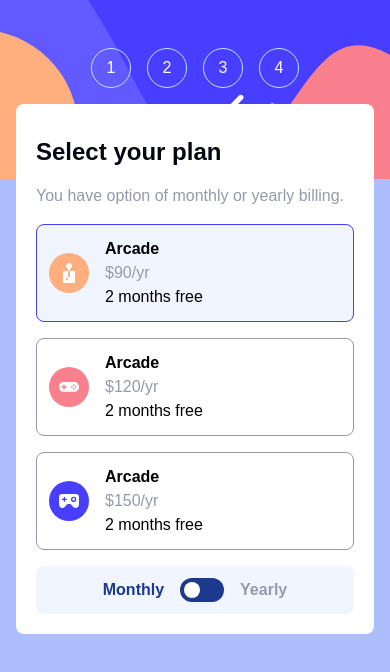
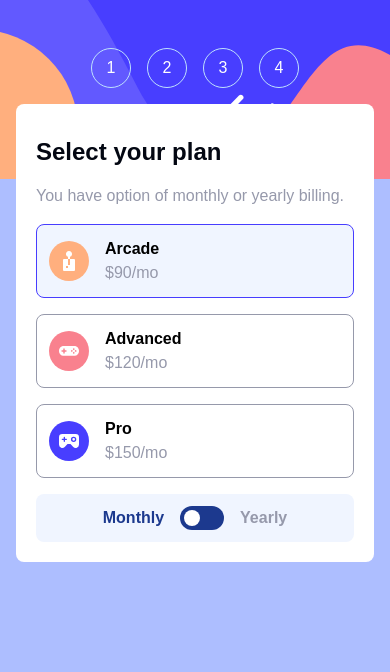
Before and after one commit to AslamtoIbrahim/multi-step-form-main, a React (Vite) app: page / in a window 390 px wide. Shown: the top 672 px of the page. Built offline with nearby package versions, Linux system fonts and the light colour scheme.

Commit message:
feat: add Plan Card component for optimized mobile

```diff
--- a/src/components/PlanOption.tsx
+++ b/src/components/PlanOption.tsx
@@ -5,12 +5,20 @@ type OptionProps = {
   title: string;
   price: number;
   isSelected: boolean;
+  onSelectPlan: (title: string) => void;
 };
 
-const PlanOption = ({ image, title, price, isSelected }: OptionProps) => {
-  const [isMonthlyBilling, setMonthlyBilling] = useState(false);
+const PlanOption = ({
+  image,
+  title,
+  price,
+  isSelected,
+  onSelectPlan,
+}: OptionProps) => {
+  const [isMonthlyBilling, setMonthlyBilling] = useState(true);
   return (
     <div
+      onClick={() => onSelectPlan(title)}
       className={`flex items-center gap-4 border border-grey-500 rounded-lg p-3
   ${isSelected && "border-purple-600 bg-blue-100"}`}
     >
--- a/src/components/PlanSelector.tsx
+++ b/src/components/PlanSelector.tsx
@@ -1,16 +1,40 @@
-import PlanOption from "./PlanOption"
-import arcade_img from "../assets/icon-arcade.svg"
-import advanced_img from "../assets/icon-advanced.svg"
-import pro_img from "../assets/icon-pro.svg"
+import PlanOption from "./PlanOption";
+import arcade_img from "../assets/icon-arcade.svg";
+import advanced_img from "../assets/icon-advanced.svg";
+import pro_img from "../assets/icon-pro.svg";
+import { useState } from "react";
+import { ADVANCE_PLAN, ARCADE_PLAN, PRO_PLAN } from "../lib/keys";
 
 const PlanSelector = () => {
+  const [plan, setPlan] = useState("arcade");
+  const onSelectPlanHandler = (title: string) => {
+    setPlan(title.toLowerCase());
+  };
   return (
     <div className="space-y-4">
-      <PlanOption image={arcade_img} title="Arcade" price={90} isSelected={true} />
-      <PlanOption image={advanced_img} title="Arcade" price={120} isSelected={false} />
-      <PlanOption image={pro_img} title="Arcade" price={150} isSelected={false} />
+      <PlanOption
+        onSelectPlan={onSelectPlanHandler}
+        image={arcade_img}
+        title="Arcade"
+        price={90}
+        isSelected={plan === ARCADE_PLAN}
+      />
+      <PlanOption
+        onSelectPlan={onSelectPlanHandler}
+        image={advanced_img}
+        title="Advanced"
+        price={120}
+        isSelected={plan === ADVANCE_PLAN}
+      />
+      <PlanOption
+        onSelectPlan={onSelectPlanHandler}
+        image={pro_img}
+        title="Pro"
+        price={150}
+        isSelected={plan === PRO_PLAN}
+      />
     </div>
-  )
-}
+  );
+};
 
-export default PlanSelector
+export default PlanSelector;
--- /dev/null
+++ b/src/lib/keys.tsx
@@ -0,0 +1,3 @@
+export const ARCADE_PLAN = "arcade";
+export const ADVANCE_PLAN = "advanced";
+export const PRO_PLAN = "pro";
```
